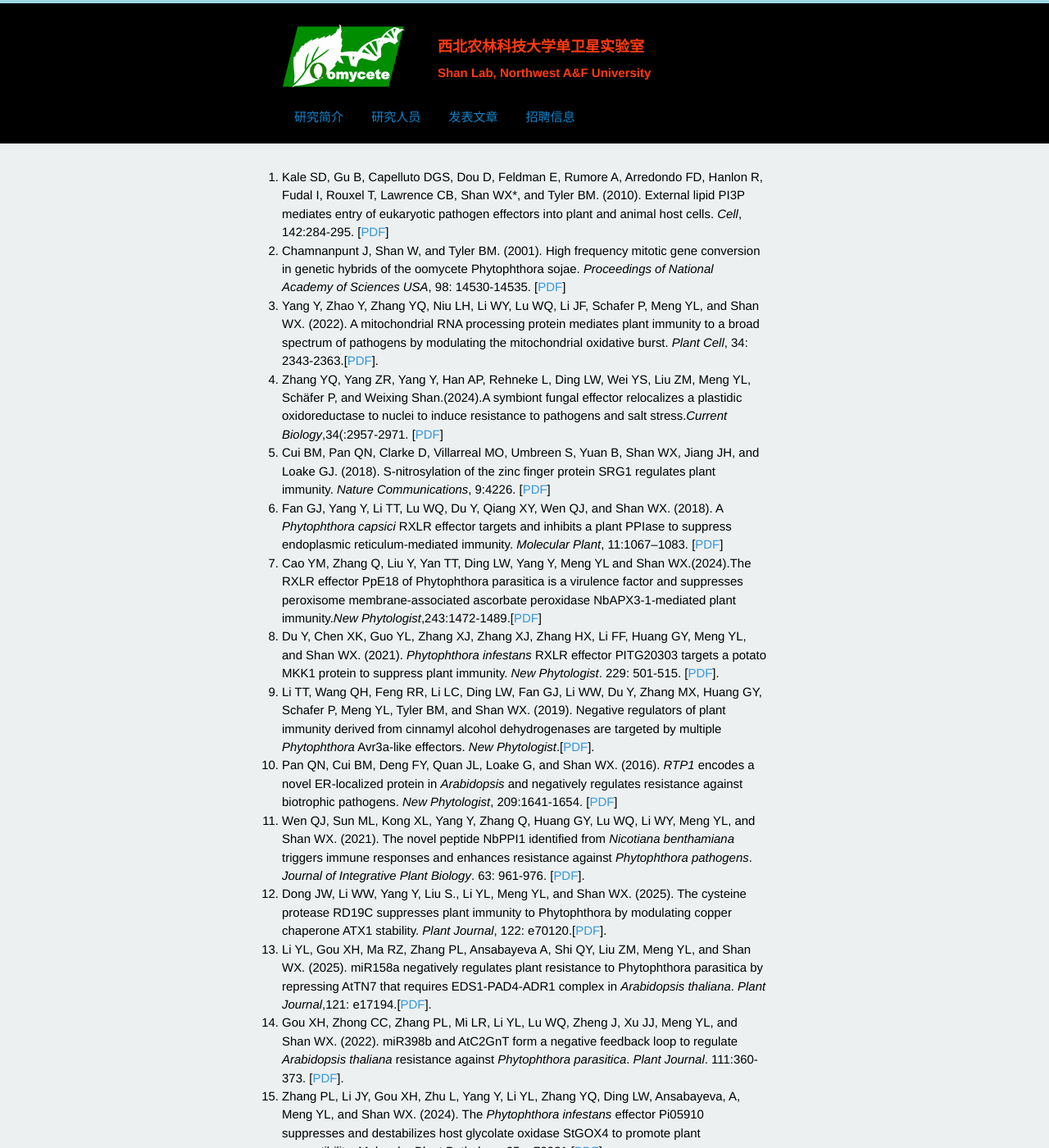
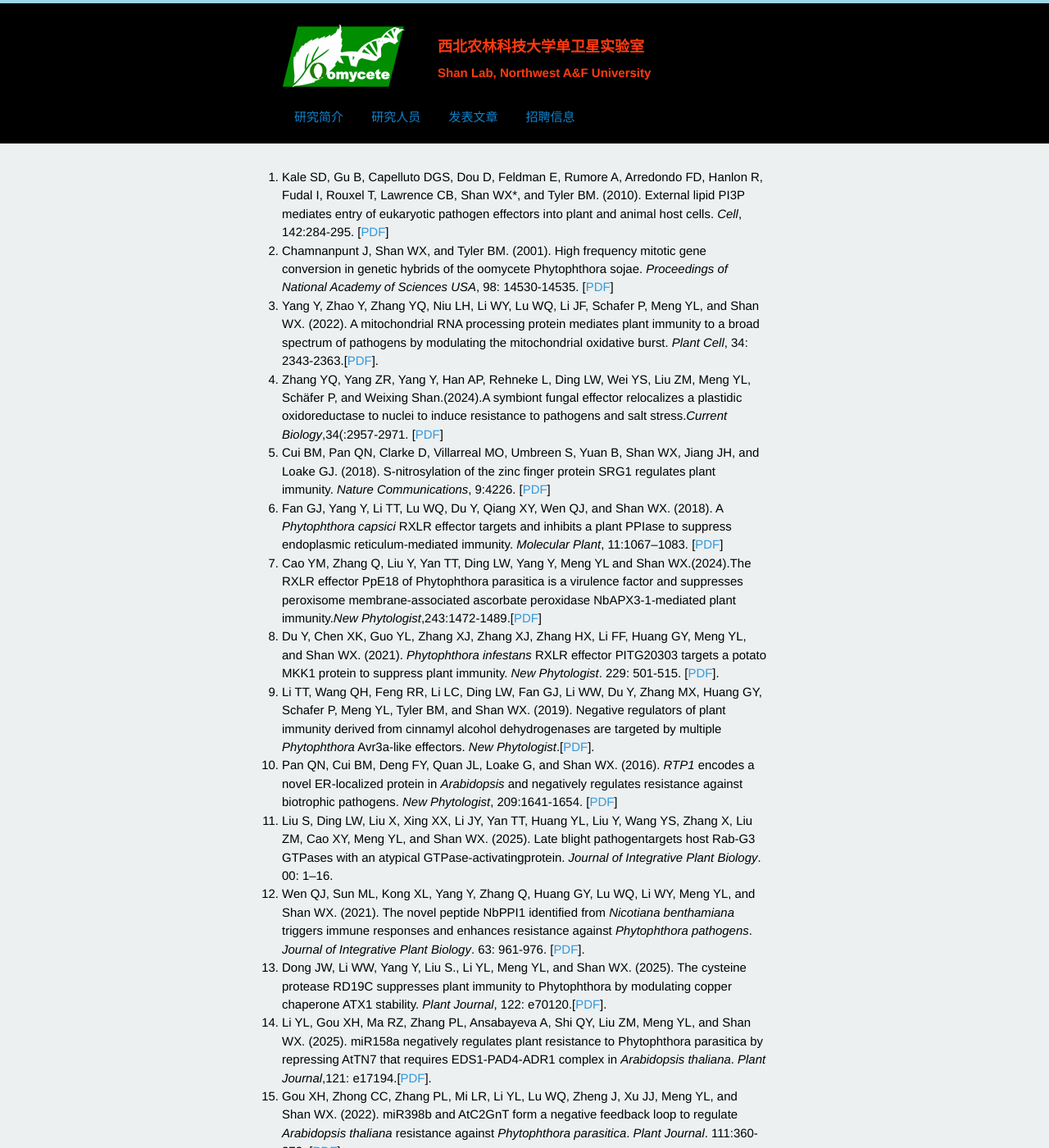
Before and after one commit to shanclub2/shanlab, a Jekyll site: the page built from publication.html, in a window 1280 px wide and 1400 px high. Shown: the whole window at 82% size. Built offline with Jekyll 4.4.1, drawn with Linux system fonts in a browser that asks for light colours; Markdown is read by kramdown in place of the engine named in the settings; a script that is not in the unit is left out; some of the changed text lies outside the part shown.

Commit message:
Update publication.html

```diff
--- a/publication.html
+++ b/publication.html
@@ -10,7 +10,7 @@ title: 单卫星实验室
 Kale SD, Gu B, Capelluto DGS, Dou D, Feldman E, Rumore A, Arredondo FD, Hanlon R, Fudal I, Rouxel T, Lawrence CB, Shan WX*, and Tyler BM. (2010). External lipid PI3P mediates entry of eukaryotic pathogen effectors into plant and animal host cells. <i>Cell</i>, 142:284-295. [<a href="/pdf/sdkale2010.pdf">PDF</a>]
 </li>
 <li>
-Chamnanpunt J, Shan W, and Tyler BM. (2001). High frequency mitotic gene conversion in genetic hybrids of the oomycete Phytophthora sojae. <i>Proceedings of National Academy of Sciences USA</i>, 98: 14530-14535. [<a href="/pdf/shan 2001.pdf">PDF</a>]
+Chamnanpunt J, Shan WX, and Tyler BM. (2001). High frequency mitotic gene conversion in genetic hybrids of the oomycete Phytophthora sojae. <i>Proceedings of National Academy of Sciences USA</i>, 98: 14530-14535. [<a href="/pdf/shan 2001.pdf">PDF</a>]
 </li>
 <li>
 Yang Y, Zhao Y, Zhang YQ, Niu LH, Li WY, Lu WQ, Li JF, Schafer P, Meng YL, and Shan WX. (2022). A mitochondrial RNA processing protein mediates plant immunity to a broad spectrum of pathogens by modulating the mitochondrial oxidative burst. <i>Plant Cell</i>, 34: 2343-2363.[<a href="/pdf/yyang2022.pdf">PDF</a>].
@@ -36,8 +36,9 @@ Li TT, Wang QH, Feng RR, Li LC, Ding LW, Fan GJ, Li WW, Du Y, Zhang MX, Huang GY
 <li>
 Pan QN, Cui BM, Deng FY, Quan JL, Loake G, and Shan WX. (2016). <i>RTP1</i> encodes a novel ER-localized protein in <i>Arabidopsis</i> and negatively regulates resistance against biotrophic pathogens. <i>New Phytologist</i>, 209:1641-1654. [<a href="/pdf/qnpan2016.pdf">PDF</a>]
 </li>
-
-
+<li>
+Liu S, Ding LW, Liu X, Xing XX, Li JY, Yan TT, Huang YL, Liu Y, Wang YS, Zhang X, Liu ZM, Cao XY, Meng YL, and Shan WX. (2025). Late blight pathogentargets host Rab‐G3 GTPases with an atypical GTPase‐activatingprotein. <i>Journal of Integrative Plant Biology</i>. 00: 1–16.
+</li>
 <li>
 Wen QJ, Sun ML, Kong XL, Yang Y, Zhang Q, Huang GY, Lu WQ, Li WY, Meng YL, and Shan WX. (2021). The novel peptide NbPPI1 identified from <i>Nicotiana benthamiana</i> triggers immune responses and enhances resistance against <i>Phytophthora pathogens</i>. <i>Journal of Integrative Plant Biology</i>. 63: 961-976. [<a href="/pdf/qjwen2021.pdf">PDF</a>].
 </li>
@@ -240,9 +241,6 @@ Shan WX, and Hardham AR. (2004). Construction of a bacterial artificial chromoso
 Shan WX, Cao M, Dan LU, and Tyler BM. (2004). The <i>Avr1b</i> locus of <i>Phytophthora sojae</i> encodes an elicitor and a regulator required for avirulence on soybean plants carrying resistance gene <i>Rps1b</i>. <i>Molecular Plant-Microbe Interactions</i>, 17:394-403. [<a href="/pdf/wxshan2004a.pdf">PDF</a>]
 </li>
 
-<li>
-Chamnanpunt J, Shan WX, and Tyler BM. (2001). High frequency mitotic gene conversion in genetic hybrids of the oomycete <i>Phytophthora sojae</i>. <i>Proceedings of the National Academy of Sciences of the United States of America</i>, 98: 14530-14535. [<a href="/pdf/jchamnanpunt2001.pdf">PDF</a>]
-</li>
 
 <li>
 刘秋萍，曹华，姚茂金，马英，邓斌生，单卫星. (2010). 拟南芥与大豆疫霉菌的非寄主互作及一个感病突变体的遗传分析. <i>植物学报</i>，45：548-555. [<a href="/pdf/qpliu2010.pdf">PDF</a>]
```
